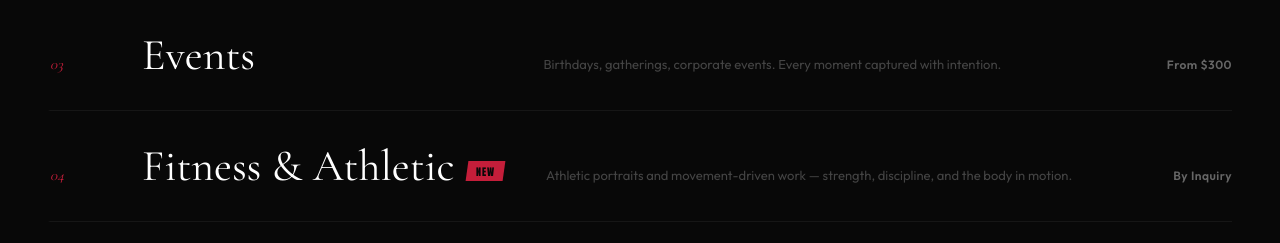
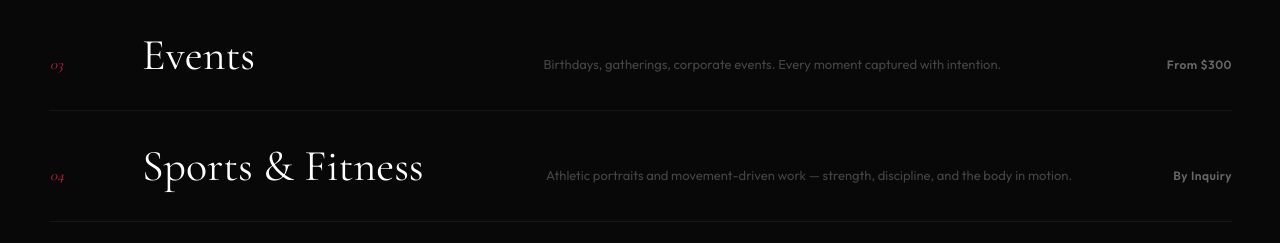
Before and after one commit to stillbynazhir/still-by-nazhir, a Next.js app: page / in a window 1280 px wide. Shown: the part 2780-3023 px from the top of the page. Built offline with nearby package versions, Linux system fonts and the light colour scheme; no server answers.

Commit message:
Rename Fitness service to Sports & Fitness, drop New badge

```diff
--- a/lib/constants.js
+++ b/lib/constants.js
@@ -22,10 +22,9 @@ export const SERVICES = [
     desc: "Birthdays, gatherings, corporate events. Every moment captured with intention.",
   },
   {
-    title: "Fitness & Athletic",
+    title: "Sports & Fitness",
     price: "By Inquiry",
     desc: "Athletic portraits and movement-driven work — strength, discipline, and the body in motion.",
-    isNew: true,
   },
 ];
 
@@ -38,6 +37,6 @@ export const STATS = [
 // Preferred display order for known categories. Any category not listed here
 // still shows up automatically, appended after the known ones — and any
 // category with zero photos stays hidden.
-export const GALLERY_FILTER_ORDER = ["portraits", "weddings", "events", "fitness", "landscape"];
+export const GALLERY_FILTER_ORDER = ["portraits", "weddings", "events", "sports & fitness", "landscape"];
 
 export const GALLERY_WORKER_URL = process.env.NEXT_PUBLIC_GALLERY_WORKER_URL || "";
```
Also changed, not shown: cloudflare-worker/gallery-worker.js (+6 -3 lines).
